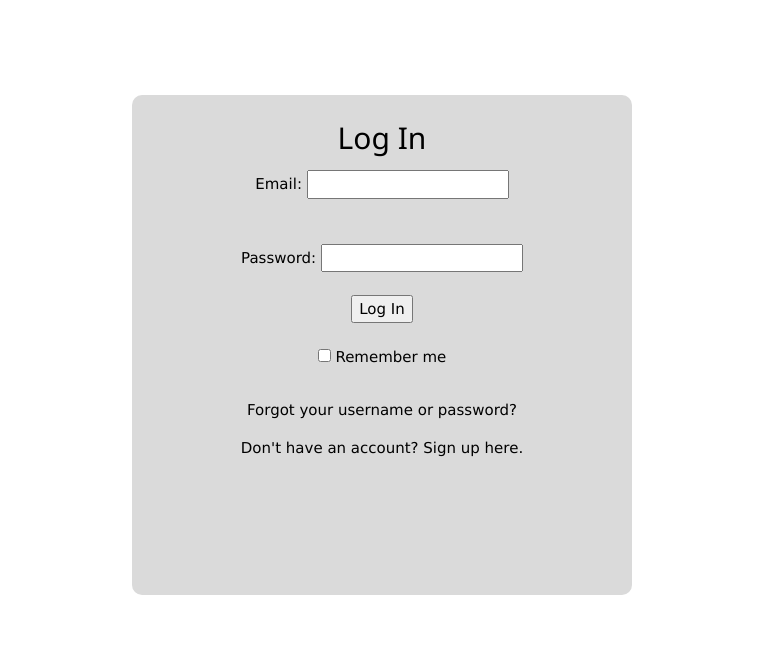
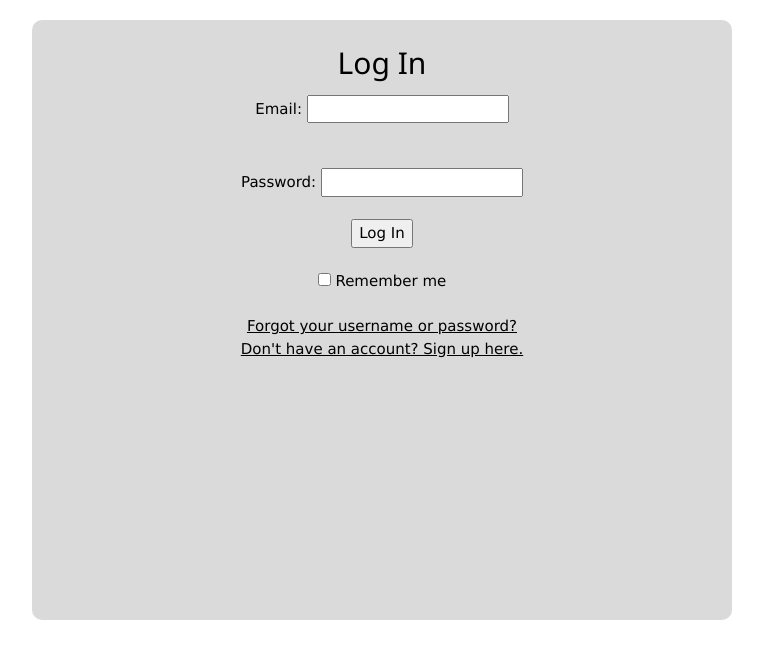
Before and after one commit to smores56/googleplex, a Python web app: template googleplex/templates/login.html in a window 1280 px wide. Shown: the part 55-714 px from the top of the page, without its empty margins (258-1021 px from the left). Run offline with Jinja, Linux system fonts and the light colour scheme; the template is opened without the code that fills it, so the values that code supplies are empty.

Commit message:
fixed login box positioning

```diff
--- a/googleplex/static/styles/login.css
+++ b/googleplex/static/styles/login.css
@@ -1,160 +1,19 @@
-.container {
-  font-family: 'Roboto', sans-serif;
-  position: absolute;
-  top: 10%;
-  left: 50%;
-  transform: translateX(-50%) translateY(-50%);
-  width: 150px;
-  height: 30px;
-  border: thin solid #000;
-  cursor: pointer;
-}
-
-.switch {
-  position: absolute;
-  width: 50%;
-  height: 100%;
-  background-color: #000;
-  transition: all 0.15s ease;
-  left: 0;
-  z-index: 1;
-}
-
-.container.activity {
-
-  border: thin solid #000;
-}
-
-.container.activity .switch {
-  left: 50%;
-  background-color: #000;
-}
-
-
-.label {
-  position: absolute;
-  width: 50%;
-  height: 100%;
-  text-align: center;
-  padding-top: 5px;
-  z-index: 2;
-}
-
-.label.right {
-  left: 50%;
-  z-index: 2;
-}
-
-.unselectable {
-  -webkit-touch-callout: none;
-  -webkit-user-select: none;
-  -khtml-user-select: none;
-  -moz-user-select: none;
-  -ms-user-select: none;
-  user-select: none;
-}
-
-  .login_box {
+#submissionBox {
     display: inline;
-    margin-top: 60px;
+    margin-top: 20px;
     font: "Roboto";
-    position: absolute;
-    top: 50%;
-    left: 50%;
-    transform: translateX(-50%) translateY(-50%);
-    margin: auto;
     background-color: #dadada;
+    display: block;
+    margin-left: auto;
+    margin-right: auto;
     overflow: hidden;
     border-radius: 10px;
     padding: 10px;
-    width: 500px;
-    height: 500px;
+    width: 700px;
+    height: 600px;
 }
 
-button {
-  background-color: #f2f2f2;
-  color: black;
-  border: 1px solid black;
-  display:block;
-  padding: 5px;
-  text-align: center;
-  text-decoration: none;
-  -webkit-transition-duration: 0.4s; /* Safari */
-  transition-duration: 0.4s;
-  cursor: pointer;
-  border-radius: 5px;
-
-}
-
-
-button:hover {
-    background-color: black;
-    padding: 10px;
-    color: white;
-}
-
-button:active{
-  background-color: black;
-    padding: 10px;
-    color: white;
-}
-
-button.active{
-  background-color: black;
-    padding: 10px;
-    color: white;
-}
-
-a {
-    text-decoration: none;
-    display: inline-block;
-    padding: 8px 16px;
-}
-
-a:hover {
-    background-color: #ddd;
-    color: black;
-}
-.previous {
-    background-color: #f1f1f1;
-    color: black;
-}
-
-.next {
-    background-color: #f1f1f1;
-    color: backs;
-}
-
-.round {
-    border-radius: 50%;
-}
-
-ul {
-  list-style-type: none;
-  margin: 0;
-  padding: 10px;
-  display: block;
-}
-
-.login_box {
-  display: inline;
-  margin-top: 60px;
-  font: "Roboto";
-  position: absolute;
-  top: 50%;
-  left: 50%;
-  transform: translateX(-50%) translateY(-50%);
-  margin: auto;
-  background-color: #dadada;
-  overflow: hidden;
-  border-radius: 10px;
-  padding: 10px;
-  width: 500px;
-  height: 500px;
-}
-
-#login-form {
-  width: 80%;
+form {
     margin: 0 auto;
 }
 
@@ -170,8 +29,8 @@ label {
 }
 
 label + input {
-  width: 30%;
+    width: 40%;
     /* large margin-right to force the next element to the new-line
     and margin-left to create a gutter between the label and input */
-  margin: 0 30% 0 4%;
+    margin: 0 20% 0 4%;
 }
```
Lines whose indentation alone changed are shown as unchanged.
